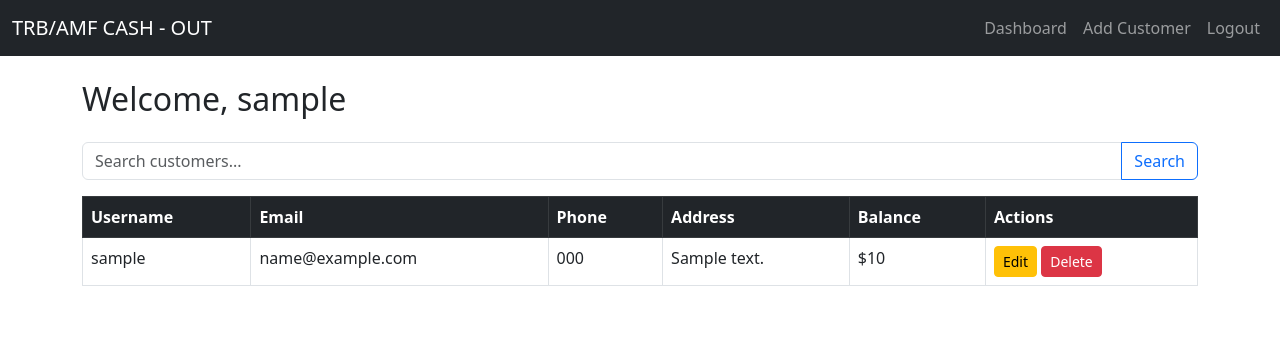
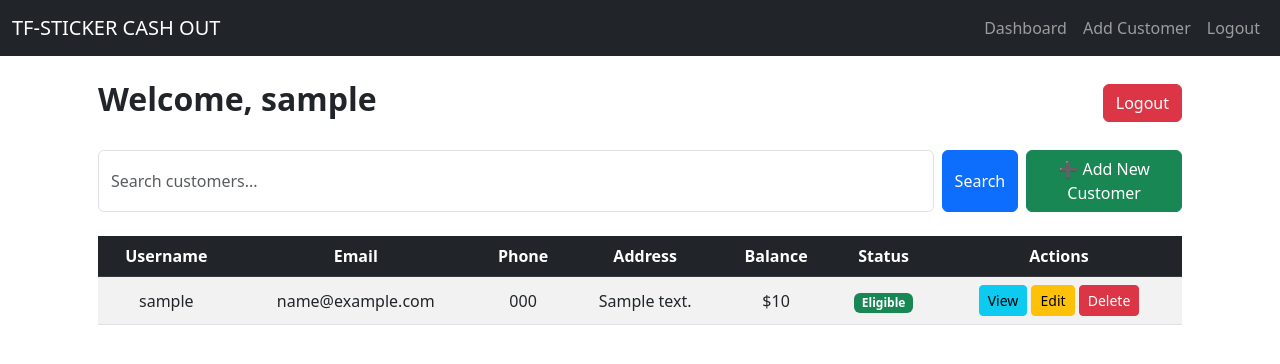
Before and after one commit to FilipTrajanovik/cust-aff-login, a Django app: page /manager/dashboard/ in a window 1280 px wide. Shown: the top 364 px of the page. Run offline with Django 5.2, Linux system fonts and the light colour scheme; a user stored in the database is signed in; tables that the repository leaves empty hold one stand-in row (values such as "Sample post").

Commit message:
updated many thins

```diff
--- a/custLogin/forms.py
+++ b/custLogin/forms.py
@@ -7,7 +7,7 @@ from django.contrib.auth.hashers import make_password
 class CustomerForm(forms.ModelForm):
     class Meta:
         model = Customer
-        fields = ['email', 'phone', 'address']
+        fields = ['email', 'phone', 'address', 'balance']
 
     def save(self, manager=None, commit=True):
         instance = super().save(commit=False)
@@ -39,7 +39,7 @@ class CustomerForm(forms.ModelForm):
 class CustomerEditForm(forms.ModelForm):
     class Meta:
         model = Customer
-        fields = ['username', 'email', 'phone', 'address', 'raw_password', 'can_cashout']
+        fields = ['username', 'email', 'phone', 'balance' ,'address', 'raw_password', 'can_cashout']
 
 class CustomerCashOutForm(forms.ModelForm):
     class Meta:
--- a/custLogin/templates/base.html
+++ b/custLogin/templates/base.html
@@ -4,18 +4,20 @@
     <meta charset="UTF-8">
     <title>{% block title %}Customer System{% endblock %}</title>
     <meta name="viewport" content="width=device-width, initial-scale=1">
+    <meta name="viewport" content="width=device-width, initial-scale=1">
     <link href="https://cdn.jsdelivr.net/npm/bootstrap@5.3.0/dist/css/bootstrap.min.css" rel="stylesheet">
 </head>
 <body>
 <nav class="navbar navbar-expand-lg navbar-dark bg-dark mb-4">
     <div class="container-fluid">
-      <a class="navbar-brand" href="#">TRB/AMF CASH - OUT</a>
+        <a class="navbar-brand" href="#">TF-STICKER CASH OUT</a>
         <div class="collapse navbar-collapse">
             <ul class="navbar-nav ms-auto">
                 {% if request.user.is_authenticated %}
                     {% if request.user.managerprofile %}
                         <li class="nav-item"><a class="nav-link" href="{% url 'manager_dashboard' %}">Dashboard</a></li>
-              <li class="nav-item"><a class="nav-link" href="{% url 'create_customer' %}">Add Customer</a></li>
+                        <li class="nav-item"><a class="nav-link" href="{% url 'create_customer' %}">Add Customer</a>
+                        </li>
                     {% endif %}
                     <li class="nav-item"><a class="nav-link" href="{% url 'logout' %}">Logout</a></li>
                 {% endif %}
--- a/custLogin/templates/manager_dashboard.html
+++ b/custLogin/templates/manager_dashboard.html
@@ -1,16 +1,23 @@
 {% extends "base.html" %}
-{% block title %}Dashboard{% endblock %}
+{% block title %}Manager Dashboard{% endblock %}
+
 {% block content %}
-    <h2 class="mb-4">Welcome, {{ request.user.username }}</h2>
+<div class="container mt-4 px-3">
+  <div class="d-flex flex-column flex-md-row justify-content-between align-items-center mb-4">
+    <h2 class="fw-bold">Welcome, {{ request.user.username }}</h2>
+    <a href="{% url 'logout' %}" class="btn btn-danger mt-3 mt-md-0">Logout</a>
+  </div>
 
-    <form method="get" class="mb-3">
-        <div class="input-group">
-            <input type="text" name="q" class="form-control" placeholder="Search customers..."
-                   value="{{ request.GET.q }}">
-            <button class="btn btn-outline-primary" type="submit">Search</button>
+  <div class="mb-4">
+    <form method="get" class="d-flex flex-column flex-md-row gap-2">
+      <input type="text" name="q" placeholder="Search customers..." class="form-control" value="{{ request.GET.q }}">
+      <button type="submit" class="btn btn-primary">Search</button>
+      <a href="{% url 'create_customer' %}" class="btn btn-success">➕ Add New Customer</a>
+    </form>
   </div>
-    </form>
-    <table class="table table-bordered table-hover">
+
+  <div class="table-responsive">
+    <table class="table table-striped table-hover text-center align-middle">
       <thead class="table-dark">
         <tr>
           <th>Username</th>
@@ -18,6 +25,7 @@
           <th>Phone</th>
           <th>Address</th>
           <th>Balance</th>
+          <th>Status</th>
           <th>Actions</th>
         </tr>
       </thead>
@@ -30,15 +38,25 @@
             <td>{{ customer.address }}</td>
             <td>${{ customer.balance }}</td>
             <td>
+              {% if customer.can_cashout %}
+                <span class="badge bg-success">Eligible</span>
+              {% else %}
+                <span class="badge bg-warning text-dark">Pending</span>
+              {% endif %}
+            </td>
+            <td>
+              <a href="{% url 'view_customer' customer.id %}" class="btn btn-sm btn-info">View</a>
               <a href="{% url 'edit_customer' customer.id %}" class="btn btn-sm btn-warning">Edit</a>
-                    <a href="{% url 'delete_customer' customer.id %}" class="btn btn-sm btn-danger" onclick="return confirm('Are you sure?')">Delete</a>
+              <a href="{% url 'delete_customer' customer.id %}" class="btn btn-sm btn-danger" onclick="return confirm('Are you sure?');">Delete</a>
             </td>
           </tr>
         {% empty %}
           <tr>
-                <td colspan="6">No customers yet.</td>
+            <td colspan="7">No customers found.</td>
           </tr>
         {% endfor %}
       </tbody>
     </table>
+  </div>
+</div>
 {% endblock %}
--- a/custLogin/views.py
+++ b/custLogin/views.py
@@ -48,7 +48,7 @@ def manager_dashboard(request):
             manager=profile,
             email__icontains=query
         ) | Customer.objects.filter(
-            manager = profile,
+            manager=profile,
             phone__icontains=query
         )
     else:
@@ -138,18 +138,23 @@ def edit_customer(request, id):
 @login_required(login_url='/manager/login/')
 def confirm_cashout(request, id):
     customer = Customer.objects.get(id=id)
-    if request.method == 'POST':
-        form = CustomerCashOutForm(request.POST, instance=customer)
-        if form.is_valid():
-            customer = form.save(commit=False)
-            customer.payout_date = timezone.now().date() + timedelta(30)
-            customer.save()
-            messages.success(request, 'Customer cash out successfully!')
-            return redirect('manager_dashboard')
-    else:
-        form = CustomerCashOutForm(instance=customer)
+    # if request.method == 'POST':
+    #        form = CustomerCashOutForm(request.POST, instance=customer)
+    #       if form.is_valid():
+    #          customer = form.save(commit=False)
+    #         customer.payout_date = timezone.now().date() + timedelta(30)
+    #        customer.save()
+    #       messages.success(request, 'Customer cash out successfully!')
+    #      return redirect('manager_dashboard')
+    # else:
+    #    form = CustomerCashOutForm(instance=customer)
+    # customer.payout_date = timezone.now().date() + timedelta(days=30)
 
-    return render(request, 'confirm_cashout.html', {'form': form, 'customer': customer})
+    customer.payout_date = timezone.now().date() + timedelta(days=30)
+    customer.save()
+
+    return redirect('manager_dashboard.html')
+
 
 @login_required(login_url='/manager/login/')
 def delete_customer(request, id):
```
Also changed, not shown: custLogin/templates/customer_dashboard.html (+42 -12 lines). Lines whose indentation alone changed are shown as unchanged.
